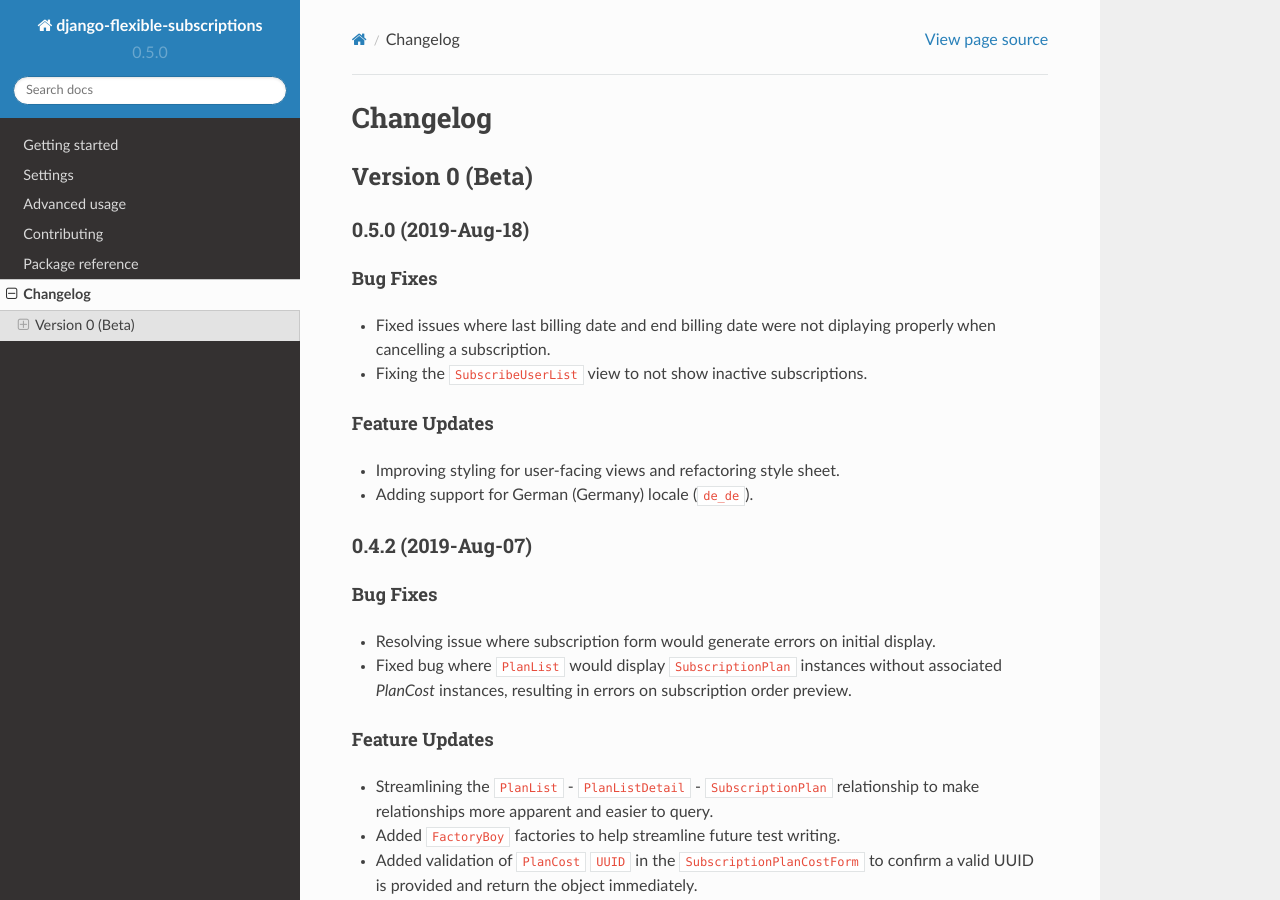
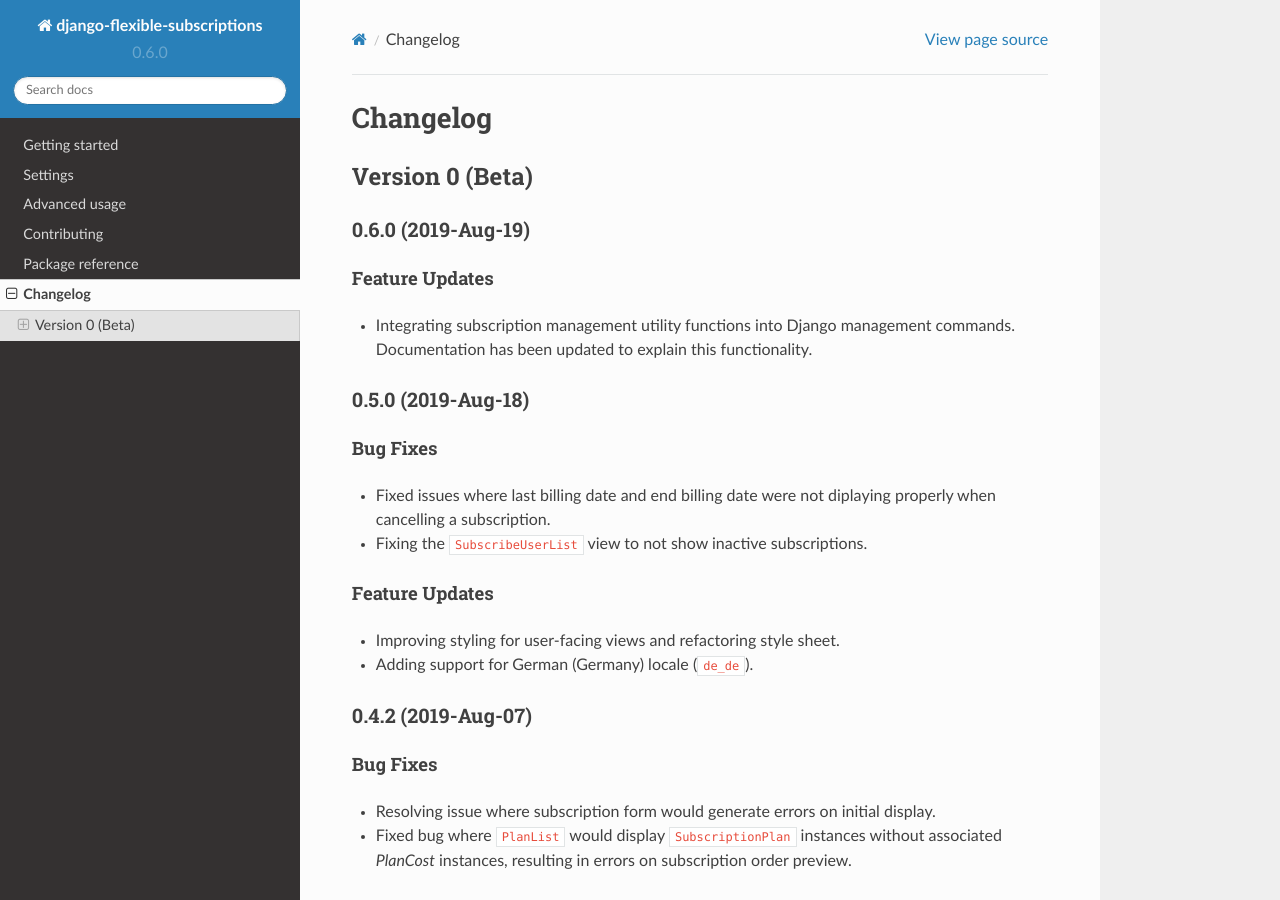
Before and after one commit to studybuffalo/django-flexible-subscriptions, a Sphinx documentation site: the page built from docs/changelog.rst, in a window 1280 px wide and 900 px high. Built offline with Sphinx 7.4.7 and the Read the Docs theme 2.0.0, drawn with Linux system fonts in a browser that asks for light colours; the version number is read from the project's files by our own code.

Commit message:
Updating version Adding changelog details

```diff
--- a/docs/changelog.rst
+++ b/docs/changelog.rst
@@ -5,6 +5,16 @@
 ----------------
 Version 0 (Beta)
 ----------------
+
+0.6.0 (2019-Aug-19)
+===================
+
+Feature Updates
+---------------
+
+* Integrating subscription management utility functions into Django
+  management commands. Documentation has been updated to explain this
+  functionality.
 
 0.5.0 (2019-Aug-18)
 ===================
--- a/subscriptions/__init__.py
+++ b/subscriptions/__init__.py
@@ -1,5 +1,5 @@
 # pylint: disable=missing-docstring, invalid-name
-__version__ = '0.5.0'
+__version__ = '0.6.0'
 
 # Provide DepreciationWarning for older Django versions
 import warnings
```
